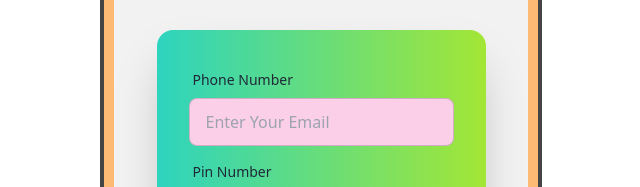
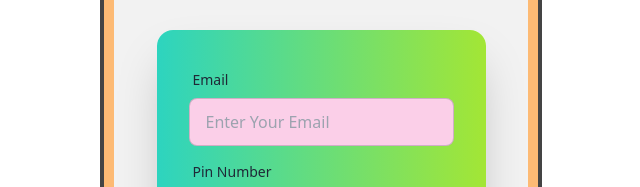
Before and after one commit to sabbir6175/payoo-MFS, a plain HTML site: page index.html in a window 1280 px wide. Shown: the part 176-363 px from the top of the page, 319-959 px from the left. Drawn offline with nearby package versions, Linux system fonts and the light colour scheme.

Commit message:
change some text

```diff
--- a/index.html
+++ b/index.html
@@ -25,7 +25,7 @@
                         <form class="card-body bg-gradient-to-r from-teal-400 to-lime-400 hover:from-pink-500 hover:to-orange-500 rounded-2xl">
                           <div class="form-control">
                             <label class="label">
-                              <span class="label-text">Phone Number</span>
+                              <span class="label-text">Email</span>
                             </label>
                             <input id="Email" type="email" placeholder="Enter Your Email" class="input input-bordered bg-pink-200" required />
                           </div>
```
